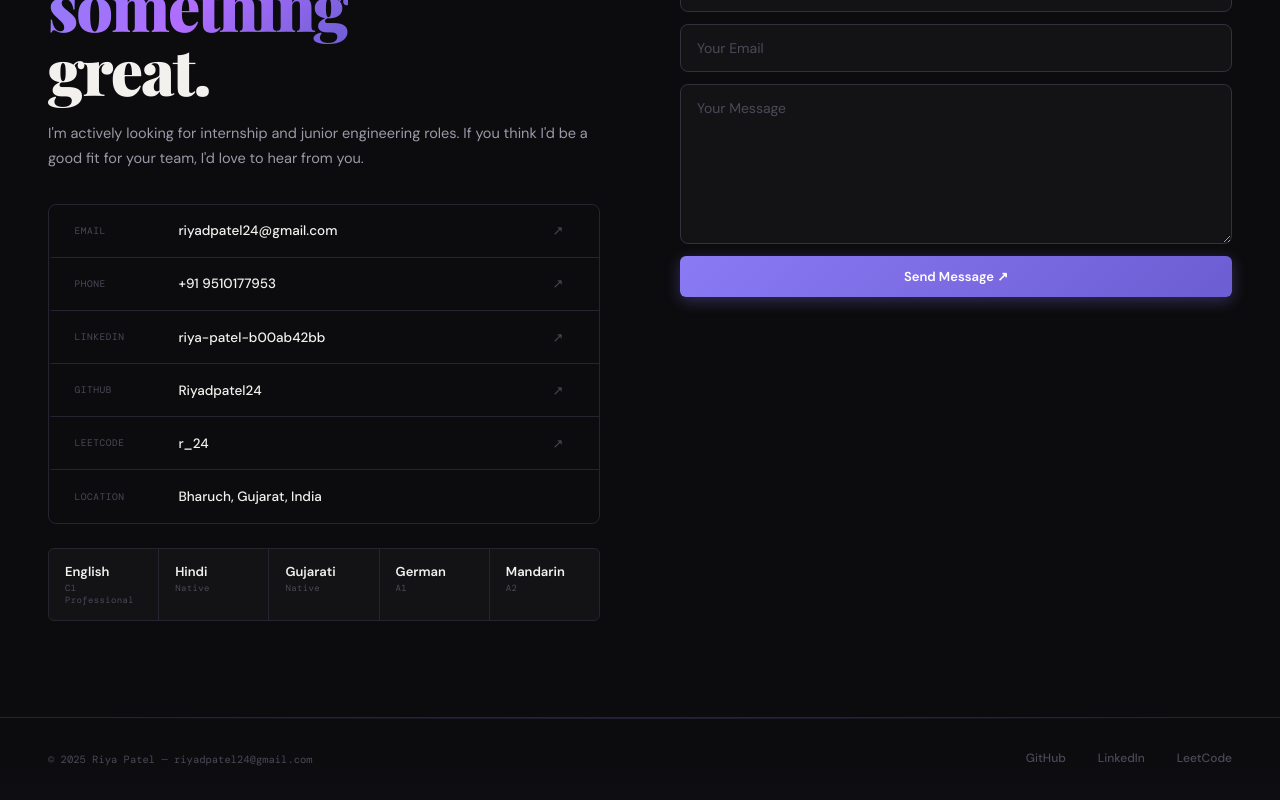
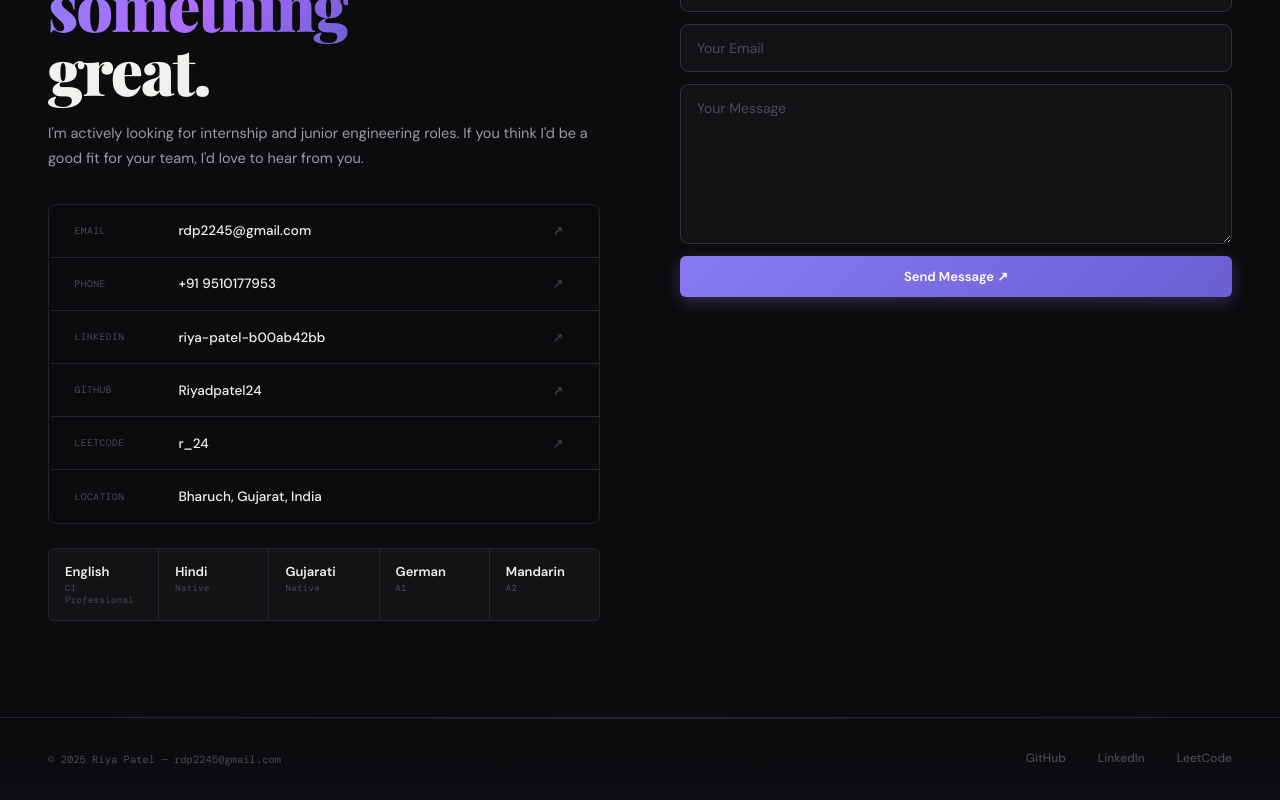
Before and after one commit to Riyadpatel24/Portfolio, a React (Vite) app: page / in a window 1280 px wide. Shown: the part 3776-4576 px from the top of the page. Built offline with nearby package versions, Linux system fonts and the light colour scheme; a web font is replaced by a local one.

Commit message:
update email accoun

```diff
--- a/src/App.jsx
+++ b/src/App.jsx
@@ -44,7 +44,7 @@ const LANGUAGES = [
 ]
 
 const CONTACT_ROWS = [
-  {label:'Email',    val:'riyadpatel24@gmail.com', href:'mailto:riyadpatel24@gmail.com'},
+  {label:'Email',    val:'rdp2245@gmail.com', href:'mailto:rdp2245.com'},
   {label:'Phone',    val:'+91 9510177953',          href:'tel:+919510177953'},
   {label:'LinkedIn', val:'riya-patel-b00ab42bb',   href:'https://linkedin.com/in/riya-patel-b00ab42bb', blank:true},
   {label:'GitHub',   val:'Riyadpatel24',            href:'https://github.com/Riyadpatel24', blank:true},
@@ -256,7 +256,7 @@ function ContactForm() {
     e.preventDefault()
     const sub = encodeURIComponent(`Portfolio enquiry from ${f.name}`)
     const body = encodeURIComponent(`Name: ${f.name}\nEmail: ${f.email}\n\nMessage:\n${f.message}`)
-    window.location.href = `mailto:riyadpatel24@gmail.com?subject=${sub}&body=${body}`
+    window.location.href = `mailto:rdp2245@gmail.com?subject=${sub}&body=${body}`
     setSent(true); setTimeout(()=>setSent(false),3000)
   }
   return (
@@ -435,7 +435,7 @@ export default function App() {
 
       {/* FOOTER */}
       <footer>
-        <span className="footer-copy">© 2025 Riya Patel — <a href="mailto:riyadpatel24@gmail.com">riyadpatel24@gmail.com</a></span>
+        <span className="footer-copy">© 2025 Riya Patel — <a href="mailto:rdp2245@gmail.com">rdp2245@gmail.com</a></span>
         <div className="footer-links">
           <a href="https://github.com/Riyadpatel24" target="_blank" rel="noopener noreferrer">GitHub</a>
           <a href="https://linkedin.com/in/riya-patel-b00ab42bb" target="_blank" rel="noopener noreferrer">LinkedIn</a>
```
